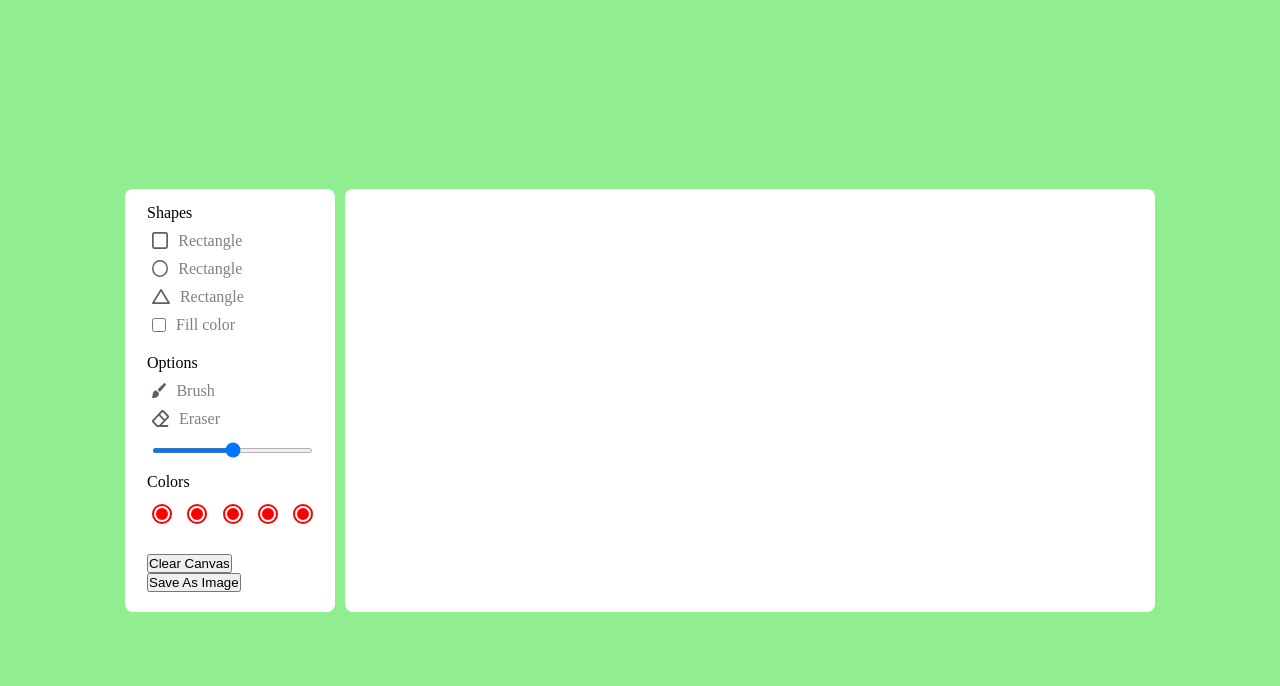
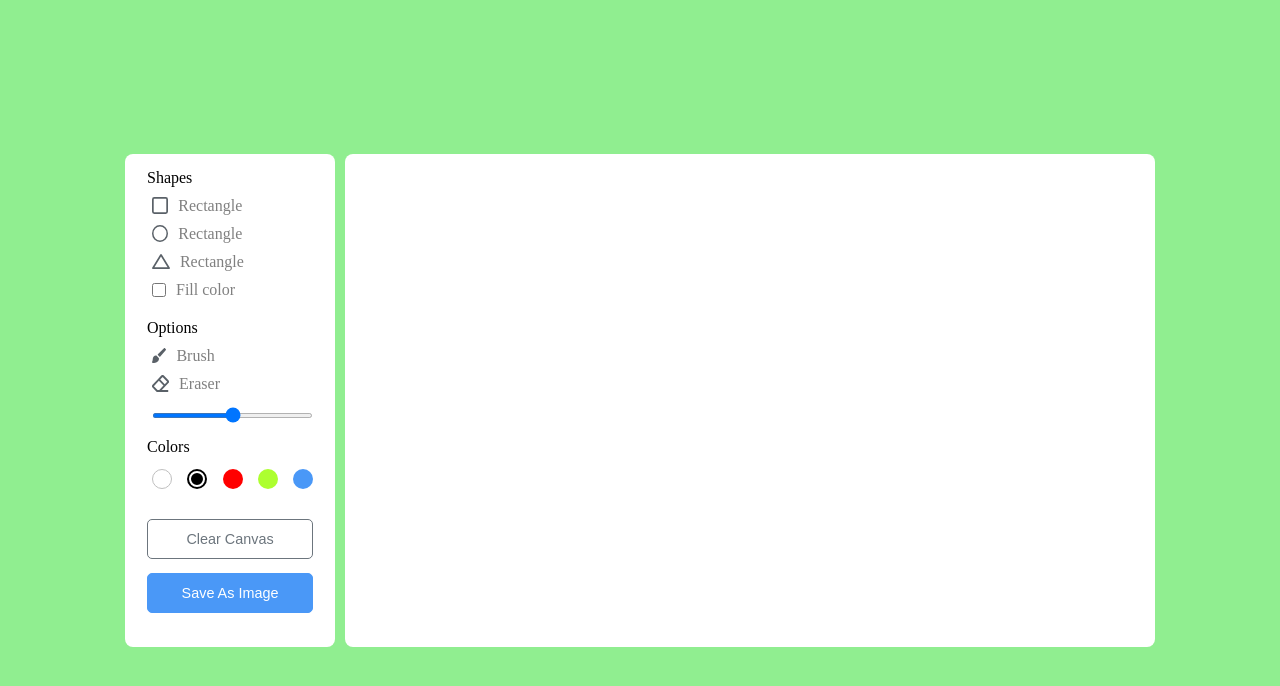
Before and after one commit to Aashutoshbro/HamroPaint, a plain HTML site: page index.html in a window 1280 px wide. Drawn offline with Linux system fonts and the light colour scheme.

Commit message:
finished html and css part

```diff
--- a/index.html
+++ b/index.html
@@ -53,14 +53,16 @@
                 <label class="title">Colors</label>
                 <ul class="options">
                     <li class="option"></li>
+                    <li class="option selected"></li>
                     <li class="option"></li>
                     <li class="option"></li>
-                    <li class="option"></li>
-                    <li class="option"></li>
+                    <li class="option">
+                        <input type="color" id="color-picker" value="#4A98F7">
+                    </li>
                 </ul>
             </div>
 
-            <div class="row">
+            <div class="row buttons">
                 <button class="clear-canvas">Clear Canvas</button>
                 <button class="save-img">Save As Image</button>
             </div>
--- a/style.css
+++ b/style.css
@@ -70,12 +70,28 @@ section{
 .colors .option{
     height: 20px;
     width: 20px;
-    background:red;
+
     border-radius: 50%;
     margin-top:3px;
     position: relative;
 }
-.colors .option::before{
+.colors .option:nth-child(1){
+    background:white;
+    border:1px solid #bfbfbf;
+}
+.colors .option:nth-child(2){
+    background:black;
+}
+.colors .option:nth-child(3){
+    background:red;
+}
+.colors .option:nth-child(4){
+    background:greenyellow;
+}
+.colors .option:nth-child(5){
+    background:#4A98F7;
+}
+.colors .option.selected::before{
     position: absolute;
     content: "";
     top:50%;
@@ -87,6 +103,38 @@ section{
     border: 2px solid white;
     transform: translate(-50%, -50%);
 }
+.colors .option:first-child.selected::before{
+    border-color: #ccc;
+}
+.option #color-picker{
+    opacity: 0;
+    cursor:pointer;
+}
+
+.buttons button{
+    width:100%;
+    color:#fff;
+    border:none;
+    outline:none;
+    padding:11px 0;
+    font-size: 0.9rem;
+    margin-bottom:14px;
+    background: none;
+    border-radius: 5px;
+}
+.buttons .clear-canvas{
+    color:#6c757d;
+    border:1px solid #6c757d;
+    transition: all 0.3s ease;
+}
+.clear-canvas:hover{
+    color:white;
+    background:#4A98F7;
+}
+.buttons .save-img{
+    background:#4A98F7;
+    border:1px solid #4A98F7;
+}
 .drawing-board{
     flex:1;
 }
```
